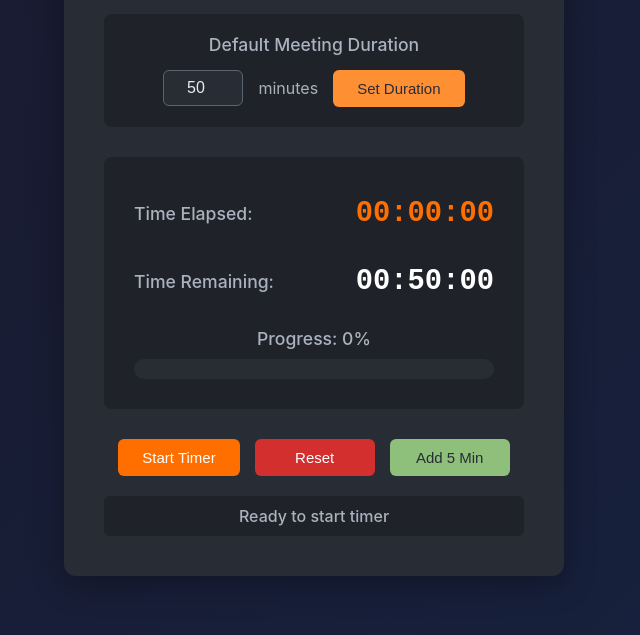
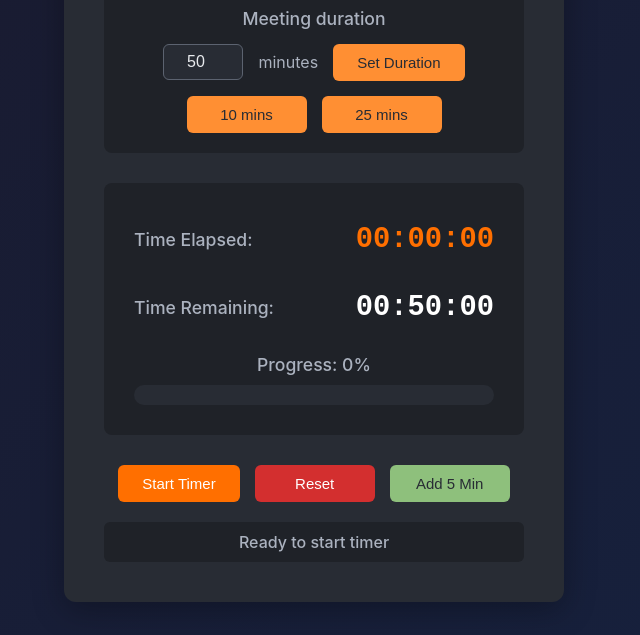
Before and after one commit to shobeira/webapp-timer, a plain HTML site: page index.html in a window 1280 px wide. Shown: the part 165-800 px from the top of the page, without its empty margins (326-966 px from the left). Drawn offline with Linux system fonts and the light colour scheme.

Commit message:
Added quick time value buttons

```diff
--- a/app.js
+++ b/app.js
@@ -253,6 +253,11 @@ function updateDuration() {
     timeKeeper.updateDuration();
 }
 
+function setQuickDuration(minutes) {
+    timeKeeper.durationInput.value = minutes;
+    timeKeeper.updateDuration();
+}
+
 function toggleTimer() {
     timeKeeper.toggleTimer();
 }
--- a/index.html
+++ b/index.html
@@ -10,16 +10,16 @@
 <body>
     <div class="container">
         <h1>⏱️ Time Keeper</h1>
-
         <div class="duration-section">
-            <h3>Default Meeting Duration</h3>
+            <h3>Meeting duration</h3>
             <div class="duration-controls">
                 <input type="number" id="durationInput" value="50" min="1" max="480">
                 <span>minutes</span>
                 <button class="btn-secondary" onclick="updateDuration()">Set Duration</button>
+                <button class="btn-secondary" onclick="setQuickDuration(10)">10 mins</button>
+                <button class="btn-secondary" onclick="setQuickDuration(25)">25 mins</button>
             </div>
         </div>
-
         <div class="timer-display">
             <div class="time-row">
                 <span class="time-label">Time Elapsed:</span>
@@ -36,16 +36,13 @@
                 </div>
             </div>
         </div>
-
         <div class="controls">
             <button class="btn-primary" id="startStopBtn" onclick="toggleTimer()">Start Timer</button>
             <button class="btn-secondary" onclick="resetTimer()">Reset</button>
             <button class="btn-success" onclick="addFiveMinutes()">Add 5 Min</button>
         </div>
-
         <div class="status-bar" id="statusBar">Ready to start timer</div>
     </div>
-
     <script src="app.js"></script>
 </body>
 </html>
```
